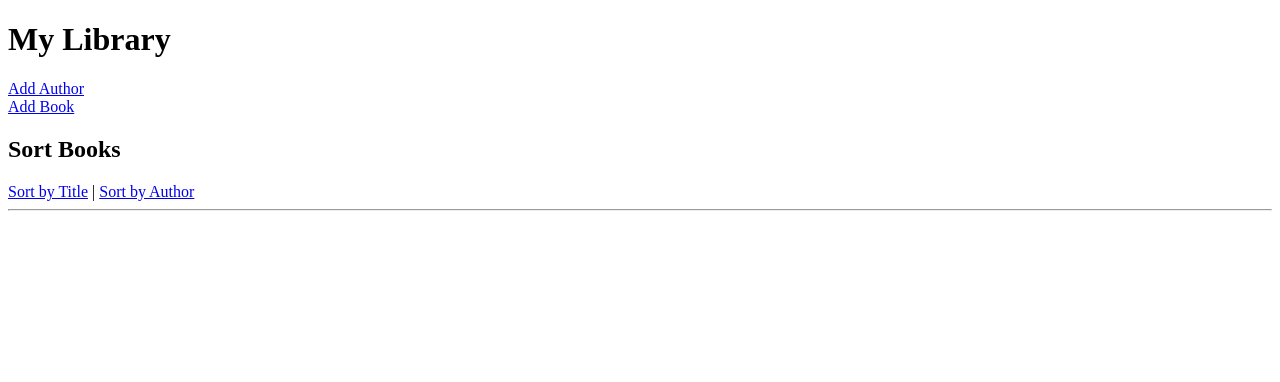
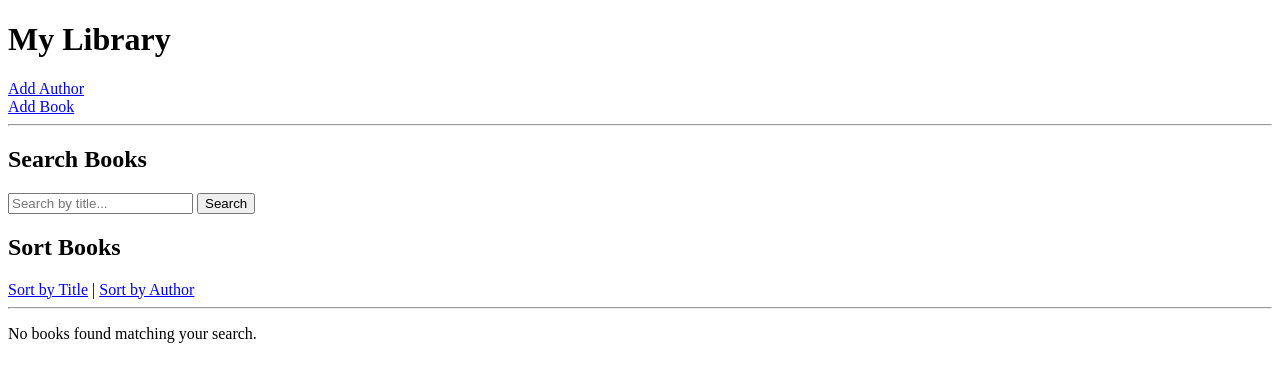
Before and after one commit to markus-niessen/book-alchemy, a Flask app: page /?sort=title in a window 1280 px wide. Shown: the top 382 px of the page. Run offline with Flask 3, Linux system fonts and the light colour scheme.

Commit message:
Add book search functionality with title filtering

```diff
--- a/app.py
+++ b/app.py
@@ -18,15 +18,18 @@ db.init_app(app)
 
 @app.route("/")
 def home():
-    sort_by = request.args.get("sort", "title")
+    search_query = request.args.get("search", "")
 
-    if sort_by == "author":
-        books = Book.query.join(Author).order_by(Author.name).all()
+    if search_query:
+        books = Book.query.filter(Book.title.ilike(f"%{search_query}%")).all()
     else:
-        books = Book.query.order_by(Book.title).all()
+        books = Book.query.all()
 
-    return render_template("home.html", books=books)
-
+    return render_template(
+        "home.html",
+        books=books,
+        search_query=search_query
+    )
 
 @app.route("/add_author", methods=["GET", "POST"])
 def add_author():
--- a/templates/home.html
+++ b/templates/home.html
@@ -3,9 +3,10 @@
   <head>
     <meta charset="UTF-8">
     <meta name="viewport" content="width=device-width, initial-scale=1.0">
-    <meta http-equiv="X-UA-Compatible" content="ie=edge">
+    <meta http-equiv="X-UA-Compatible" content="IE=edge">
     <title>My Library</title>
   </head>
+
   <body>
 
     <h1>My Library</h1>
@@ -13,12 +14,29 @@
     <a href="/add_author">Add Author</a><br>
     <a href="/add_book">Add Book</a>
 
+    <hr>
+
+    <h2>Search Books</h2>
+
+    <form method="GET" action="{{ url_for('home') }}">
+      <input
+        type="text"
+        name="search"
+        placeholder="Search by title..."
+        value="{{ search_query }}"
+      >
+      <button type="submit">Search</button>
+    </form>
+
     <h2>Sort Books</h2>
+
     <a href="/?sort=title">Sort by Title</a>
     |
     <a href="/?sort=author">Sort by Author</a>
 
     <hr>
+
+    {% if books %}
 
       {% for book in books %}
         <div>
@@ -28,11 +46,20 @@
           <p>ISBN: {{ book.isbn }}</p>
           <p>Publication Year: {{ book.publication_year }}</p>
 
-        <img src="https://covers.openlibrary.org/b/isbn/{{ book.isbn }}-M.jpg" alt="Book Cover">
+          <img
+            src="https://covers.openlibrary.org/b/isbn/{{ book.isbn }}-M.jpg"
+            alt="Book Cover"
+          >
 
           <hr>
         </div>
       {% endfor %}
 
+    {% else %}
+
+      <p>No books found matching your search.</p>
+
+    {% endif %}
+
   </body>
 </html>
```
Lines whose indentation alone changed are shown as unchanged.
